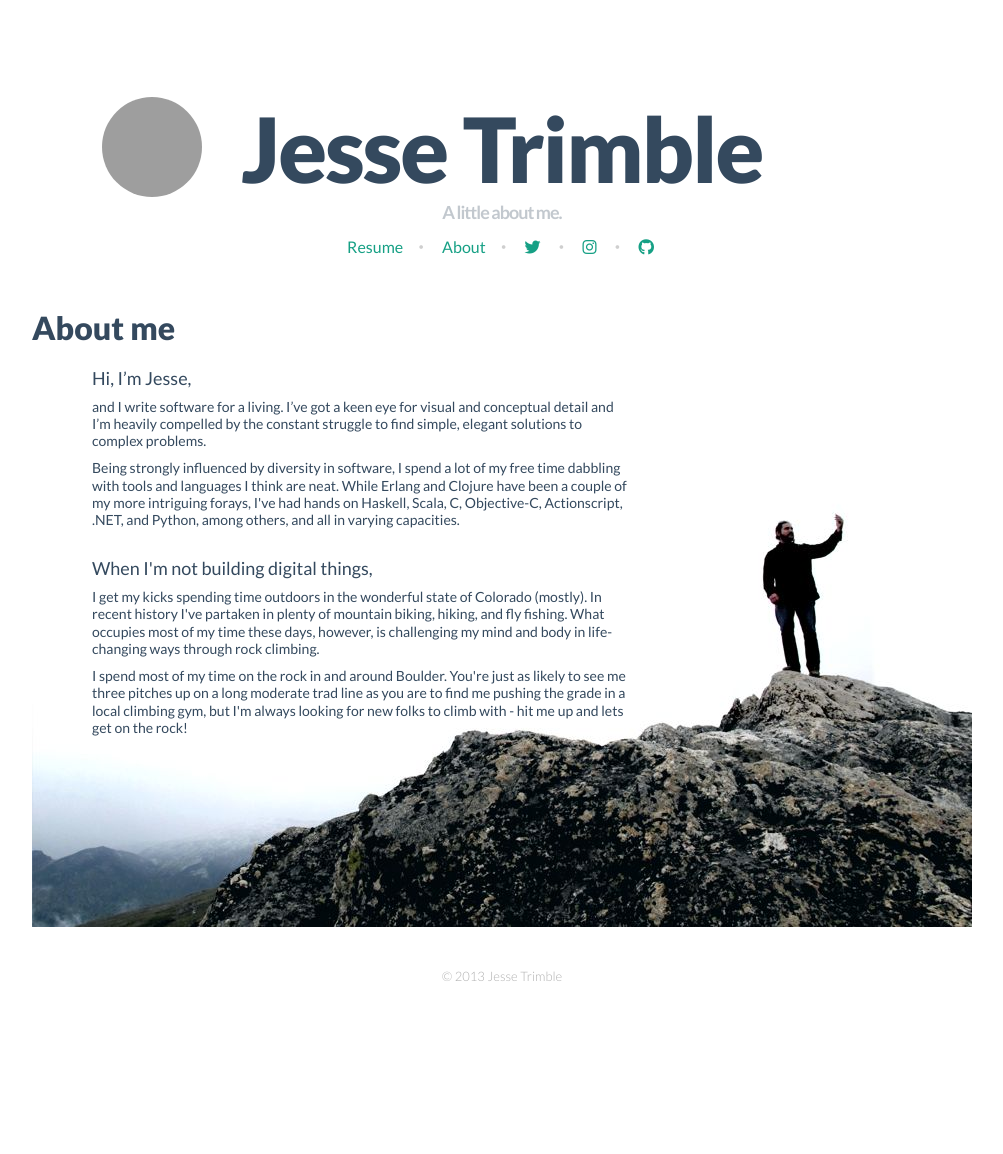
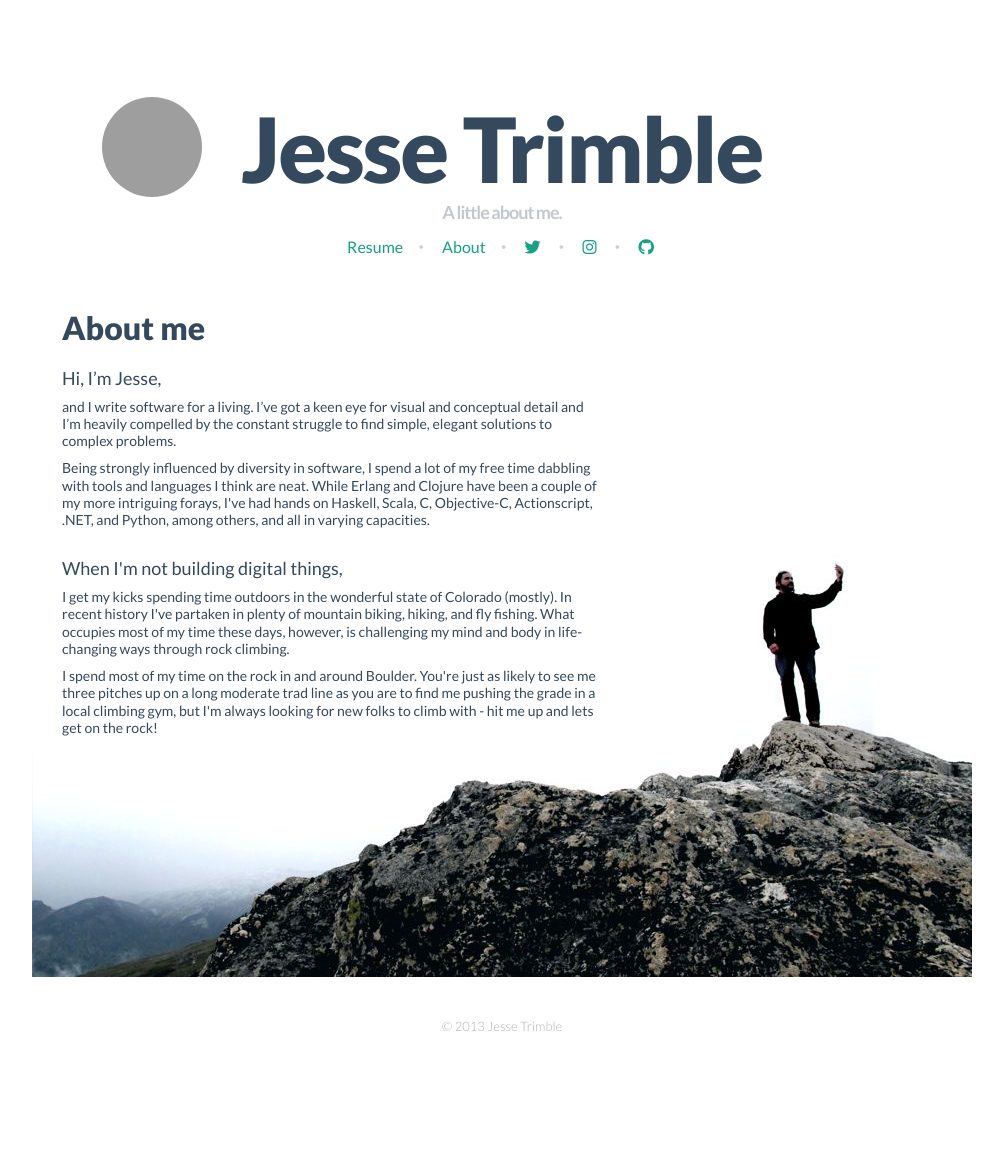
Before and after one commit to jtrim/jtrim.github.io, a Jekyll site: the page built from about/index.html, in a window 1280 px wide. Shown: the whole page, without its empty margins (138-1141 px from the left). Built offline with Jekyll 4.4.1, drawn with Linux system fonts in a browser that asks for light colours; nearby versions of some CDN libraries; library files that are not in the unit come from our copies; Markdown is read by kramdown in place of the engine named in the settings; before the commit the page ends 1104 px from its top, so only the background shows below that; grey boxes are pictures that could not be loaded.

Commit message:
Move css changes to the proper place

```diff
--- a/css/overrides.css
+++ b/css/overrides.css
@@ -74,7 +74,7 @@ h4 {
 
 body.about .about-content {
   position: relative;
-  height: 620px;
+  height: 670px;
 }
 
 body.about .about-content * {
@@ -82,14 +82,15 @@ body.about .about-content * {
   z-index: 1000;
 }
 
+body.about .about-content h1,
 body.about .about-content h4,
 body.about .about-content div {
-  padding-left: 60px;
+  padding-left: 30px;
 }
 
 body.about .about-image {
   position: absolute;
-  top: 180px;
+  top: 230px;
   left: 0;
   z-index: 500;
 }
```
